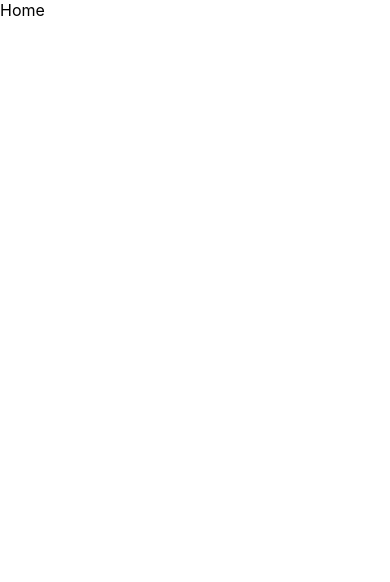
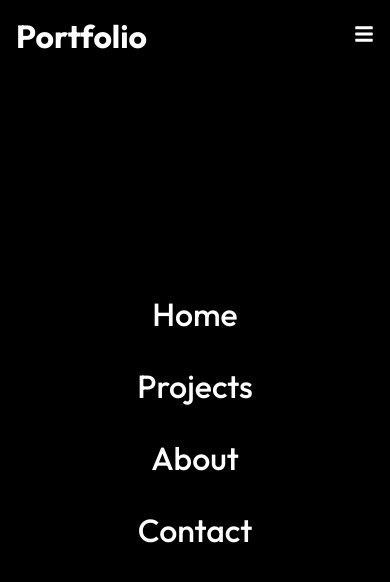
Before and after one commit to rmedge2/my-portfolio, a React (Create React App) app: page / in a window 390 px wide. Shown: the top 582 px of the page. Built offline with nearby package versions, Linux system fonts and the light colour scheme.

Commit message:
making mobile responsive view

```diff
--- /dev/null
+++ b/src/components/Navbar.css
@@ -0,0 +1,50 @@
+.header{
+    display: flex;
+    justify-content: space-between;
+    align-items: center;
+    padding: 1rem
+}
+
+.nav-menu{
+    display:flex
+}
+
+.nav-menu li{
+    padding: 0 1rem;
+}
+
+.nav-menu li a{
+    font-size: 1.2rem;
+    font-weight: 500;
+}
+
+.hamburger{
+    display: none;
+}
+
+@media screen and (max-width: 1040px) {
+    .nav-menu{
+        flex-direction: column;
+        justify-content: center;
+        align-items: center;
+        width: 100%;
+        height: 100vh;
+        background-color: rgba(0, 0, 0, 0.9);
+        position: absolute;
+        top: 0;
+        left: 0;
+        z-index: -3;
+    }
+
+    .nav-menu li{
+        padding: 1rem 0;
+    }
+
+    .nav-menu li a{
+        font-size: 2rem;
+    }
+
+    .hamburger{
+        display: initial;
+    }
+}
--- /dev/null
+++ b/src/components/Navbar.js
@@ -0,0 +1,35 @@
+import '../components/Navbar.css';
+
+import React from 'react';
+import { Link } from "react-router-dom";
+
+import {FaBars} from "react-icons/fa";
+
+const Navbar = () => {
+  return (
+    <div className="header">
+        <Link to='/'>
+            <h1>Portfolio</h1>
+        </Link>
+        <ul className='nav-menu'>
+            <li>
+                <Link to='/'>Home</Link>
+            </li>
+            <li>
+                <Link to='/projects'>Projects</Link>
+            </li>
+            <li>
+                <Link to='/about'>About</Link>
+            </li>
+            <li>
+                <Link to='/contact'>Contact</Link>
+            </li>
+        </ul>
+        <div className='hamburger'>
+            <FaBars size={20} style={{color: "#fff"}} />
+        </div>
+    </div>
+  )
+}
+
+export default Navbar
--- a/src/index.css
+++ b/src/index.css
@@ -1,13 +1,21 @@
-body {
+@import url('https://fonts.googleapis.com/css2?family=Outfit:wght@100;200;300;400;500;600;700;800;900&display=swap');
+
+*{
+  box-sizing: border-box;
   margin: 0;
-  font-family: -apple-system, BlinkMacSystemFont, 'Segoe UI', 'Roboto', 'Oxygen',
-    'Ubuntu', 'Cantarell', 'Fira Sans', 'Droid Sans', 'Helvetica Neue',
-    sans-serif;
-  -webkit-font-smoothing: antialiased;
-  -moz-osx-font-smoothing: grayscale;
+  padding: 0;
+  font-family: 'Outfit', sans-serif;
 }
 
-code {
-  font-family: source-code-pro, Menlo, Monaco, Consolas, 'Courier New',
-    monospace;
+body {
+  background-color: #000;
 }
+
+h1, h4, p, a{
+  color: #fff;
+  text-decoration: none;
+}
+
+ul{
+  list-style-type: none;
+}
--- a/src/routes/Home.js
+++ b/src/routes/Home.js
@@ -1,8 +1,11 @@
 import React from 'react'
+import Navbar from '../components/Navbar'
 
 const Home = () => {
   return (
-    <div>Home</div>
+    <div>
+      <Navbar />
+    </div>
   )
 }
 
```
